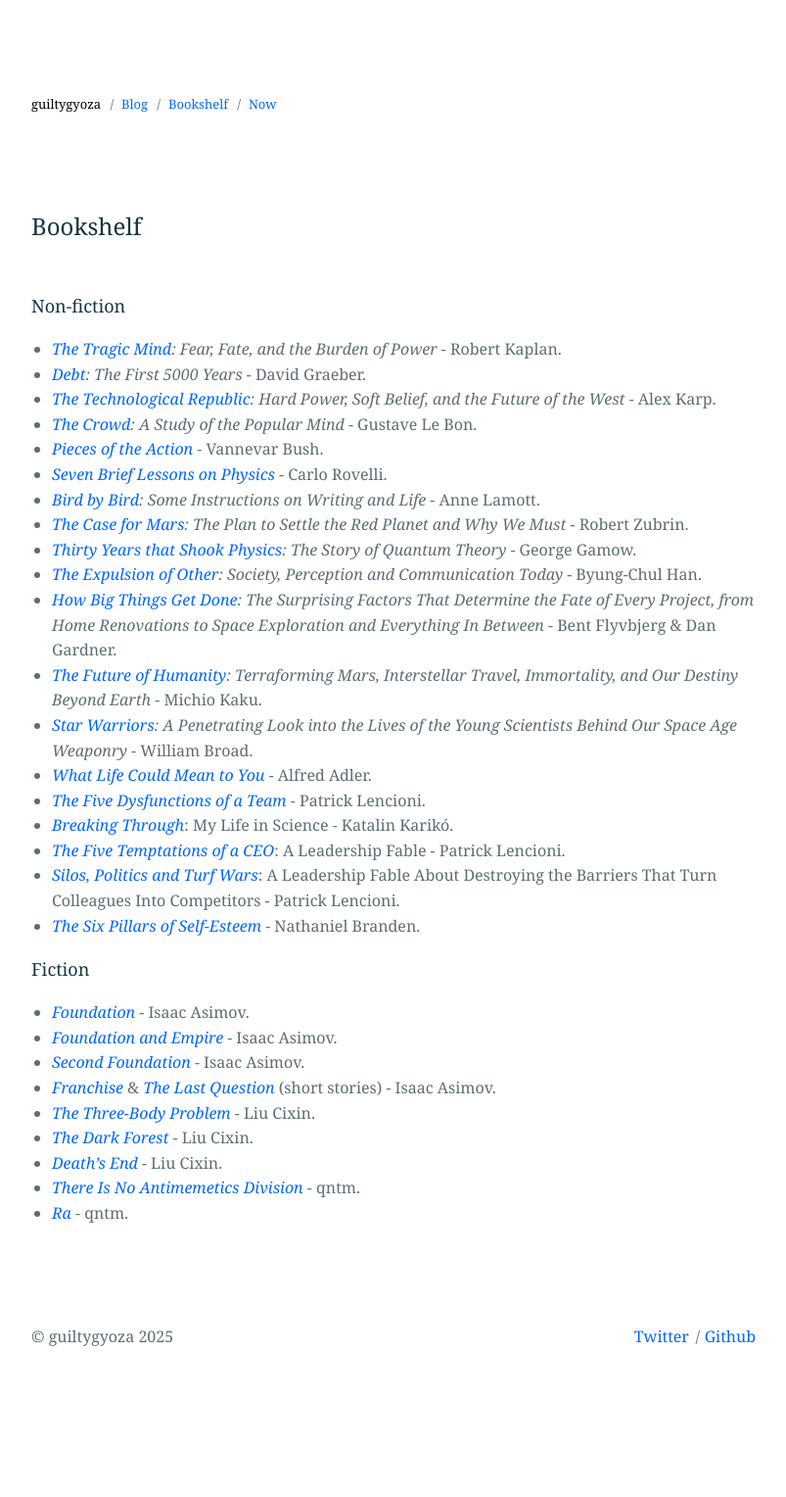
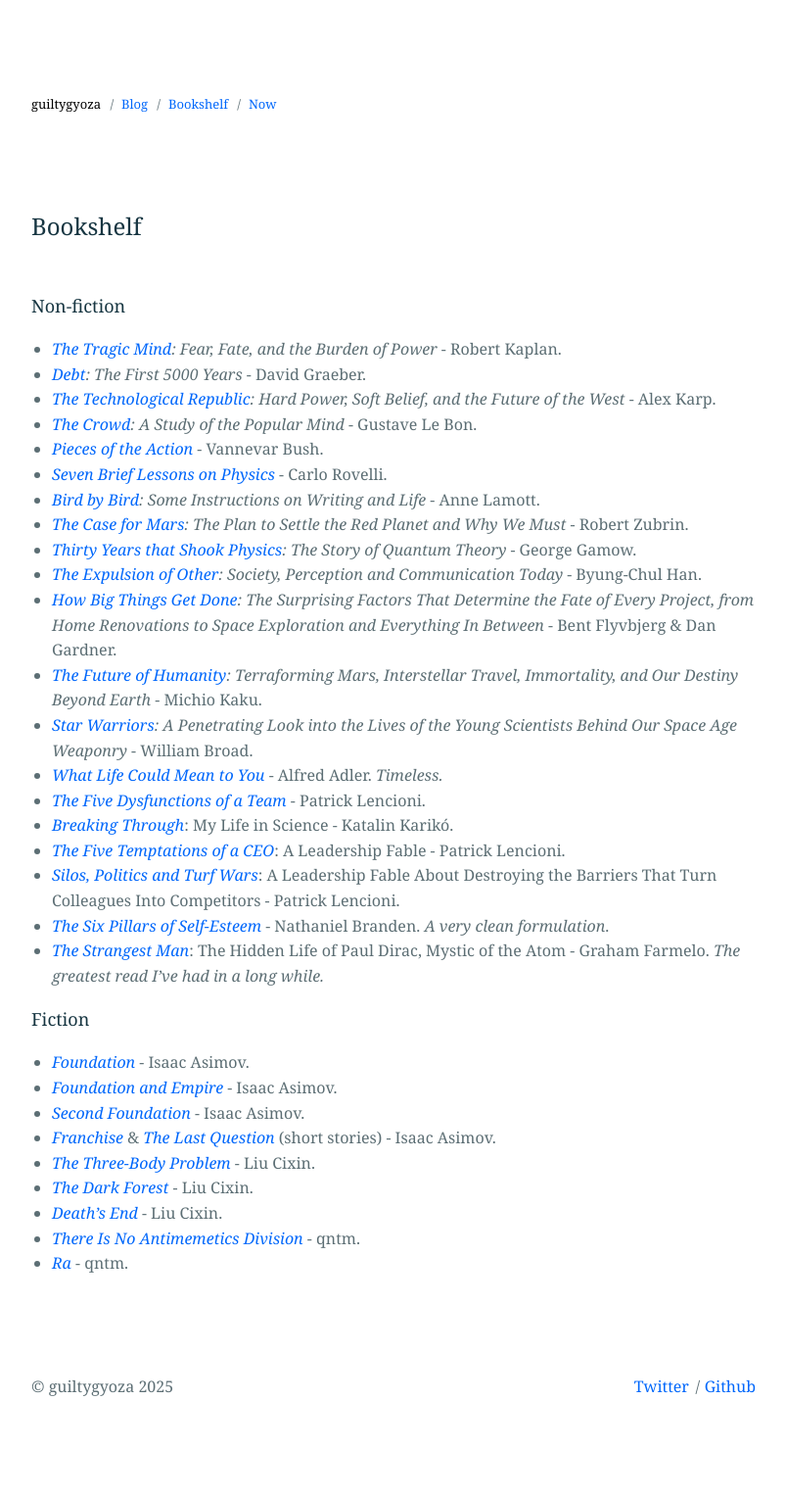
Before and after one commit to guiltygyoza/new-blog, a Jekyll site: the page built from _pages/bookshelf.markdown, in a window 1280 px wide. Shown: the whole page at 98% size, without its empty margins (238-1041 px from the left). Built offline with Jekyll 4.4.1, drawn with Linux system fonts in a browser that asks for light colours; before the commit the page ends 1477 px from its top, so only the background shows below that.

Commit message:
add book

```diff
--- a/_pages/bookshelf.markdown
+++ b/_pages/bookshelf.markdown
@@ -18,12 +18,13 @@
 - *[How Big Things Get Done](https://www.goodreads.com/book/show/61327449-how-big-things-get-done){:target="_blank"}: The Surprising Factors That Determine the Fate of Every Project, from Home Renovations to Space Exploration and Everything In Between* - Bent Flyvbjerg & Dan Gardner.
 - *[The Future of Humanity](https://www.goodreads.com/book/show/36407347-the-future-of-humanity){:target="_blank"}: Terraforming Mars, Interstellar Travel, Immortality, and Our Destiny Beyond Earth* - Michio Kaku.
 - *[Star Warriors](https://www.goodreads.com/book/show/1007849.Star_Warriors){:target="_blank"}: A Penetrating Look into the Lives of the Young Scientists Behind Our Space Age Weaponry* - William Broad.
-- [*What Life Could Mean to You*](https://www.goodreads.com/book/show/6997679){:target="_blank"} - Alfred Adler.
+- [*What Life Could Mean to You*](https://www.goodreads.com/book/show/6997679){:target="_blank"} - Alfred Adler. *Timeless.*
 - [*The Five Dysfunctions of a Team*](https://www.goodreads.com/book/show/21343.The_Five_Dysfunctions_of_a_Team){:target="_blank"} - Patrick Lencioni.
 - [*Breaking Through*](https://www.goodreads.com/book/show/123025953-breaking-through){:target="_blank"}: My Life in Science - Katalin Karikó.
 - [*The Five Temptations of a CEO*](https://www.goodreads.com/book/show/49146.The_Five_Temptations_of_a_CEO){:target="_blank"}: A Leadership Fable - Patrick Lencioni.
 - [*Silos, Politics and Turf Wars*](https://www.goodreads.com/en/book/show/19129.Silos_Politics_and_Turf_Wars){:target="_blank"}: A Leadership Fable About Destroying the Barriers That Turn Colleagues Into Competitors - Patrick Lencioni.
-- [*The Six Pillars of Self-Esteem*](https://www.goodreads.com/book/show/79352.Six_Pillars_of_Self_Esteem){:target="_blank"} - Nathaniel Branden.
+- [*The Six Pillars of Self-Esteem*](https://www.goodreads.com/book/show/79352.Six_Pillars_of_Self_Esteem){:target="_blank"} - Nathaniel Branden. *A very clean formulation*.
+- [*The Strangest Man*](https://www.goodreads.com/book/show/6629359-the-strangest-man){:target="_blank"}: The Hidden Life of Paul Dirac, Mystic of the Atom - Graham Farmelo. *The greatest read I've had in a long while.*
 
 ### Fiction
 - *[Foundation](https://www.goodreads.com/book/show/29579.Foundation){:target="_blank"}* - Isaac Asimov.
```
